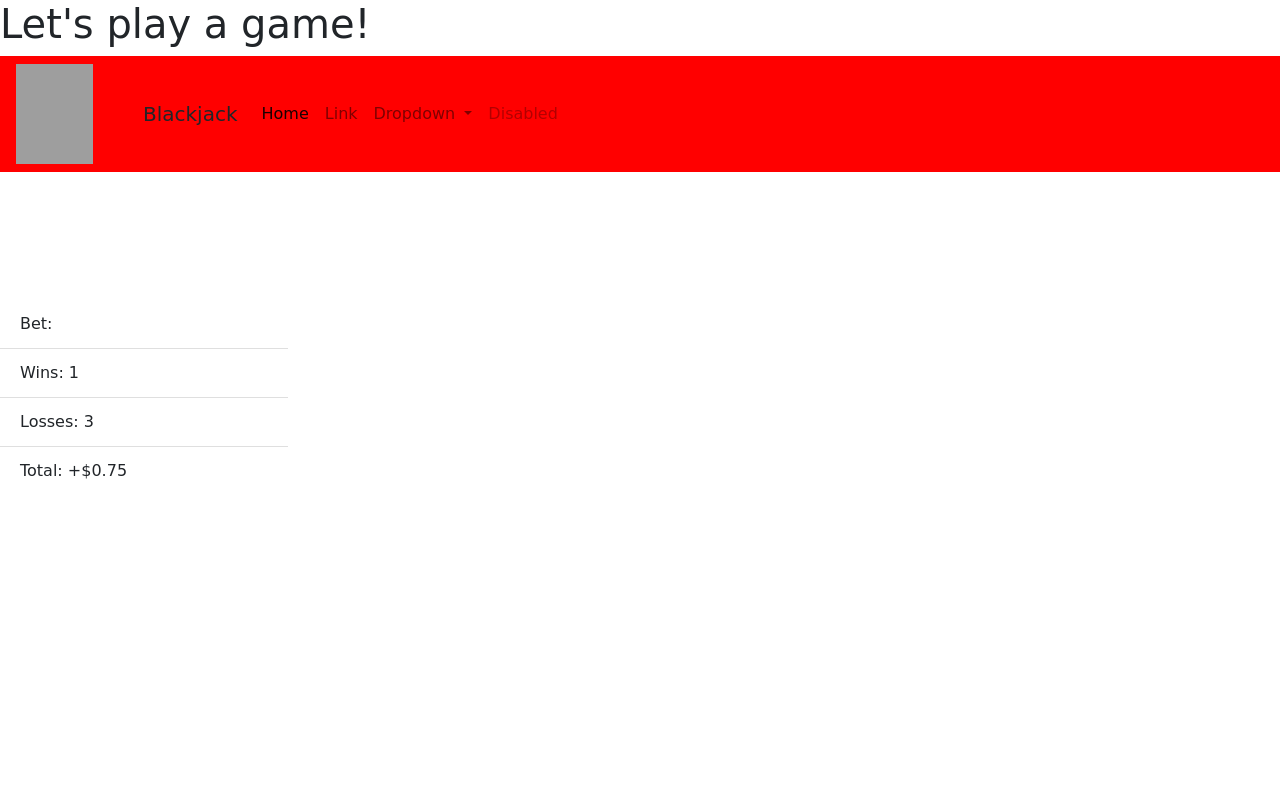
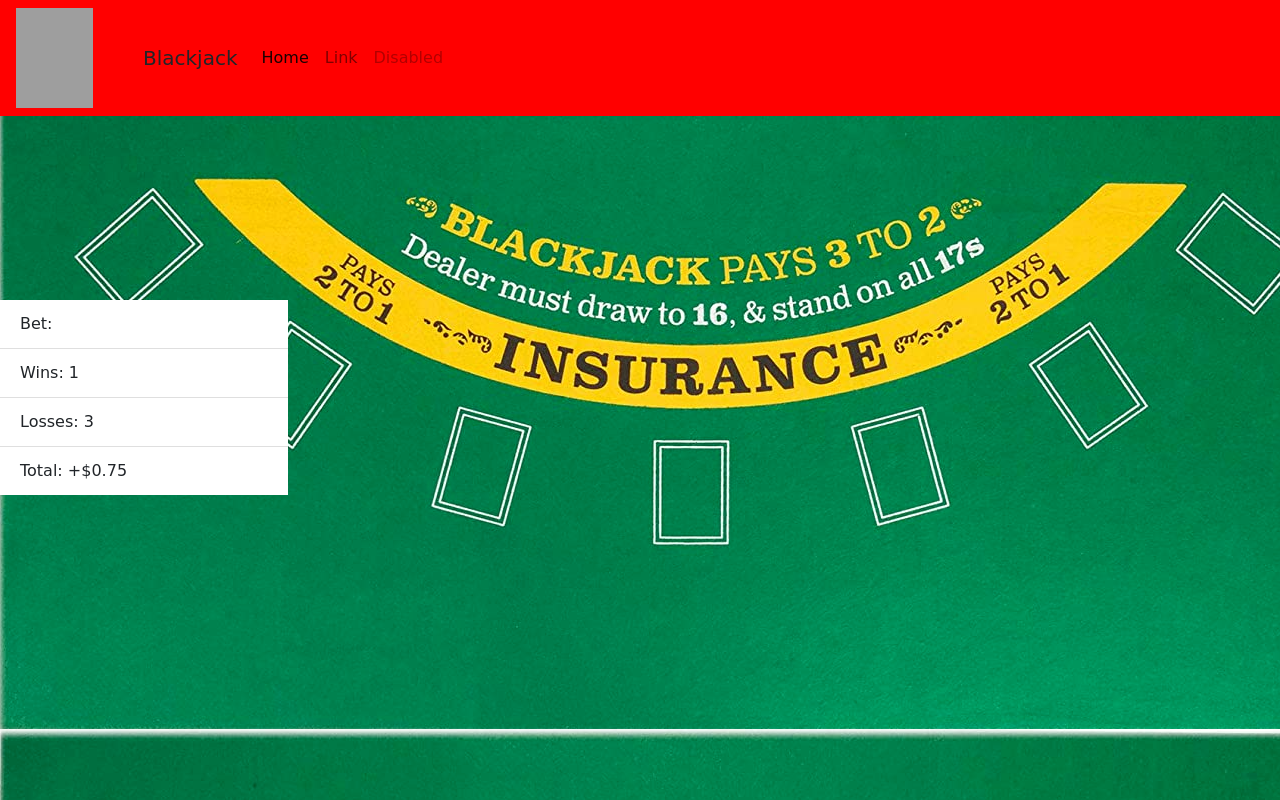
Before and after one commit to Foster1230/Hackathon-Group-4, a plain HTML site: page index.html in a window 1280 px wide. Drawn offline with nearby package versions, Linux system fonts and the light colour scheme; grey boxes are pictures that could not be loaded; a web font is replaced by a local one.

Commit message:
modified index.html to get rid of some unnecessary text

```diff
--- a/index.html
+++ b/index.html
@@ -13,7 +13,6 @@
 </head>
 
 <body>
-    <h1>Let's play a game!</h1>
     <!-- navbar -->
     <nav class="navbar navbar-expand-lg navbar-light bg-light blackjack-nav">
         <img src="https://cdn.shopify.com/s/files/1/1788/4029/articles/Card_spade.svg_9cf87a27-6d61-47f3-8431-80f32611e2cc_1024x1024.png?v=1565209205"
@@ -32,12 +31,6 @@
                 </li>
                 <li class="nav-item">
                     <a class="nav-link" href="#">Link</a>
-                </li>
-                <li class="nav-item dropdown">
-                    <a class="nav-link dropdown-toggle" href="#" id="navbarDropdown" role="button"
-                        data-toggle="dropdown" aria-haspopup="true" aria-expanded="false">
-                        Dropdown
-                    </a>
                 </li>
                 <li class="nav-item">
                     <a class="nav-link disabled" href="#" tabindex="-1" aria-disabled="true">Disabled</a>
--- a/style.css
+++ b/style.css
@@ -1,5 +1,5 @@
 body {
-
+    background-image: url("https://github.com/Foster1230/Hackathon-Group-4/blob/lc-18-html/assets/background.png?raw=true");
    font-family: 'Rye', cursive;
 }
 
```
